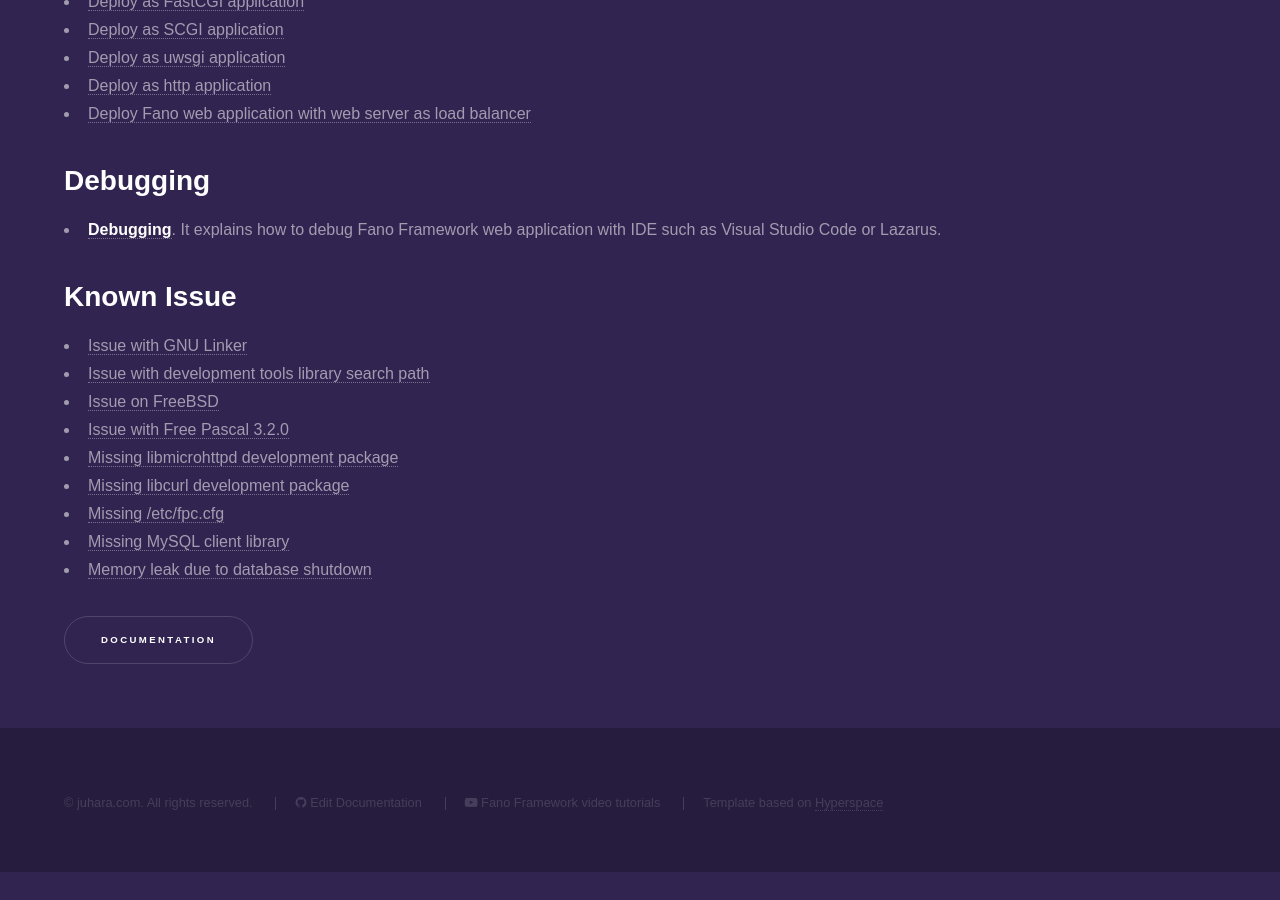
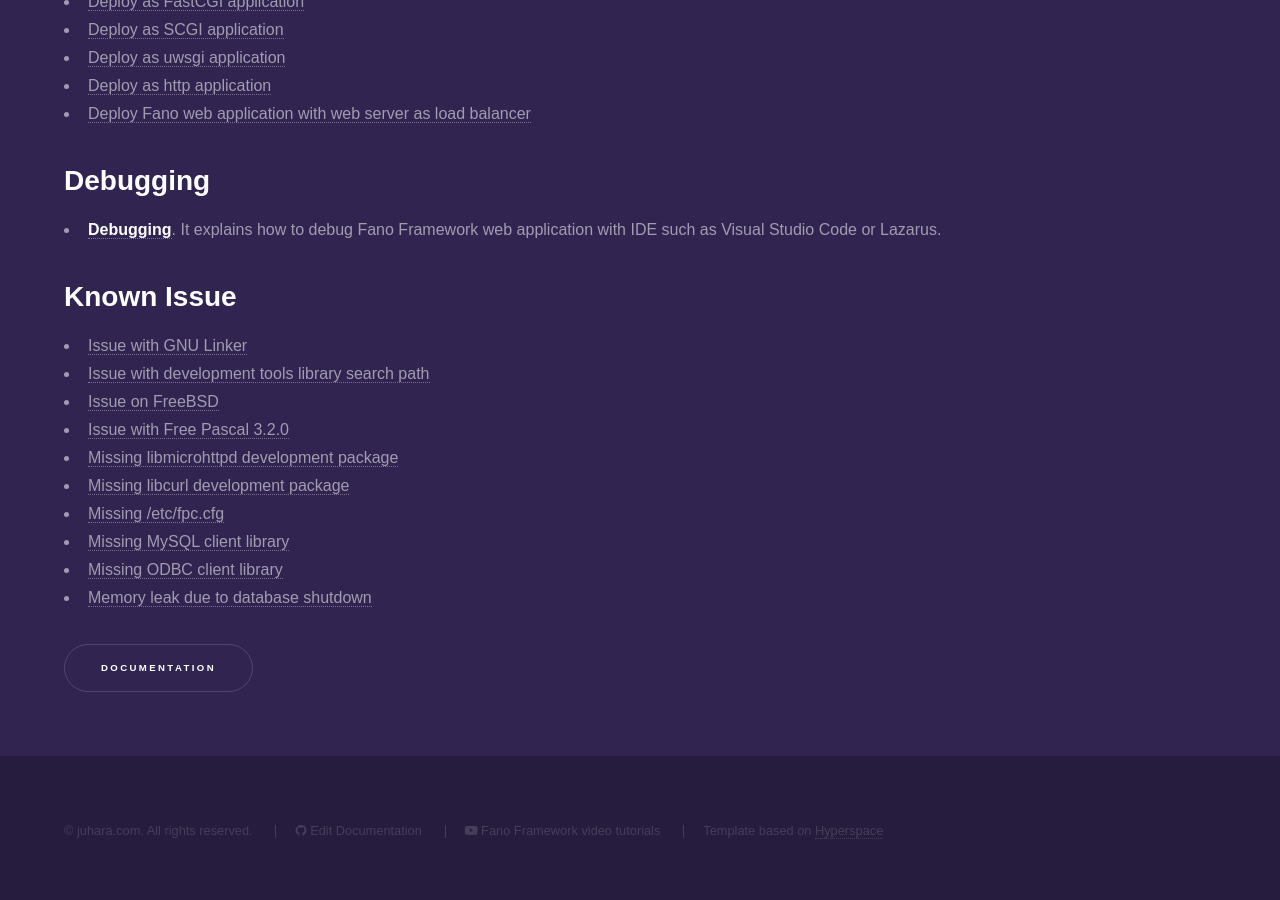
Before and after one commit to fanoframework/fanoframework.github.io, a Jekyll site: the page built from documentation/index.md, in a window 1280 px wide and 900 px high, scrolled down 1903 px. Built offline with Jekyll 4.4.1, drawn with Linux system fonts in a browser that asks for light colours; our own code applies the rules of GitHub Pages for plain Markdown files; before the commit the page ends 2775 px from its top, so only the background shows below that.

Commit message:
add refernce to relevant known issue

```diff
--- a/documentation/index.md
+++ b/documentation/index.md
@@ -82,4 +82,5 @@ description: Documentation and developer's resources for Fano Framework, web app
 - [Missing libcurl development package](/known-issues#missing-libcurl-development-package)
 - [Missing /etc/fpc.cfg](/known-issues#missing-etc-fpc-cfg)
 - [Missing MySQL client library](/known-issues#missing-mysql-client-library)
+- [Missing ODBC client library](/known-issues#missing-odbc-client-library)
 - [Memory leak due to database shutdown](/known-issues#shut-down-database-server-may-cause-memory-leak)
```
